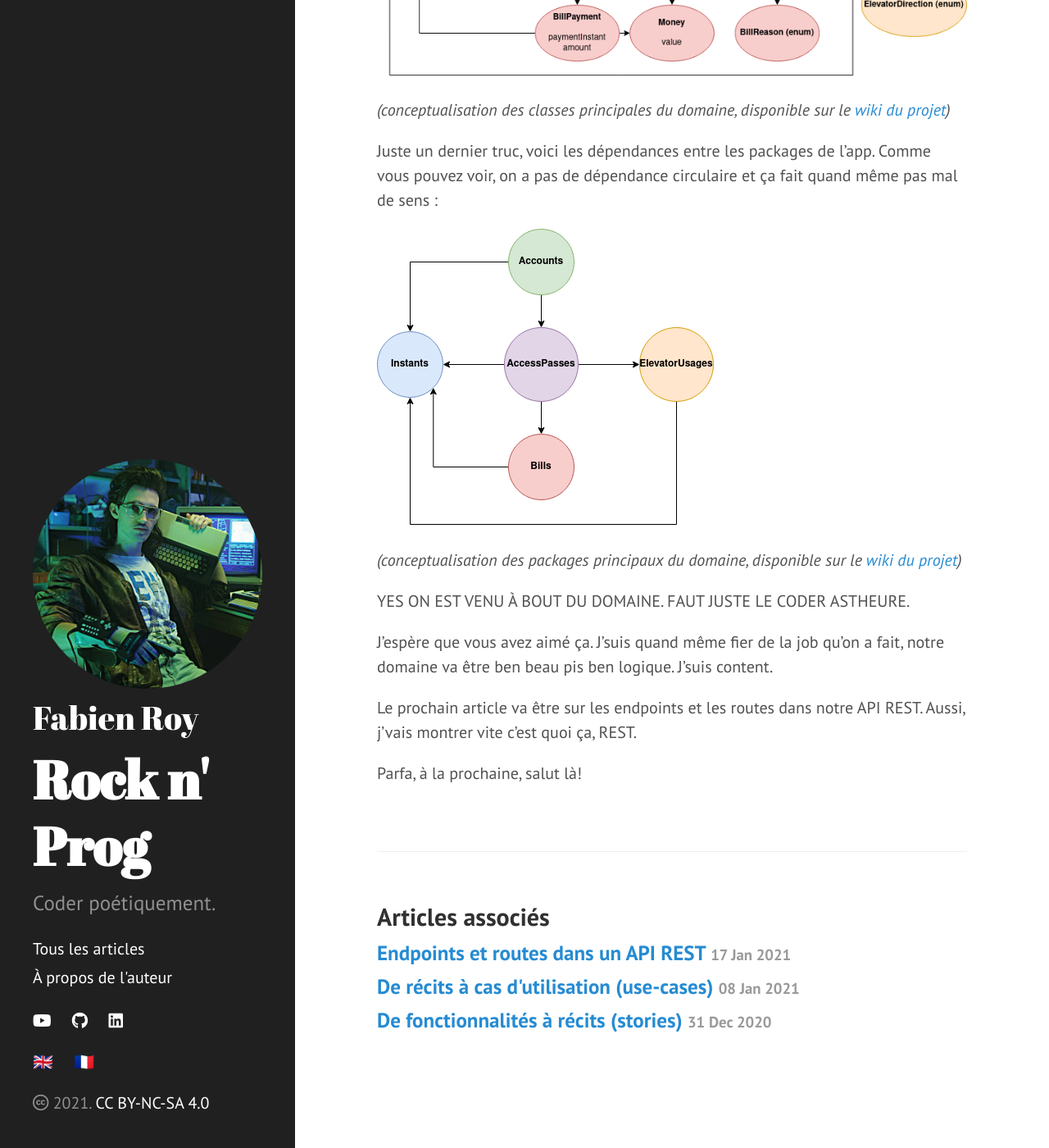
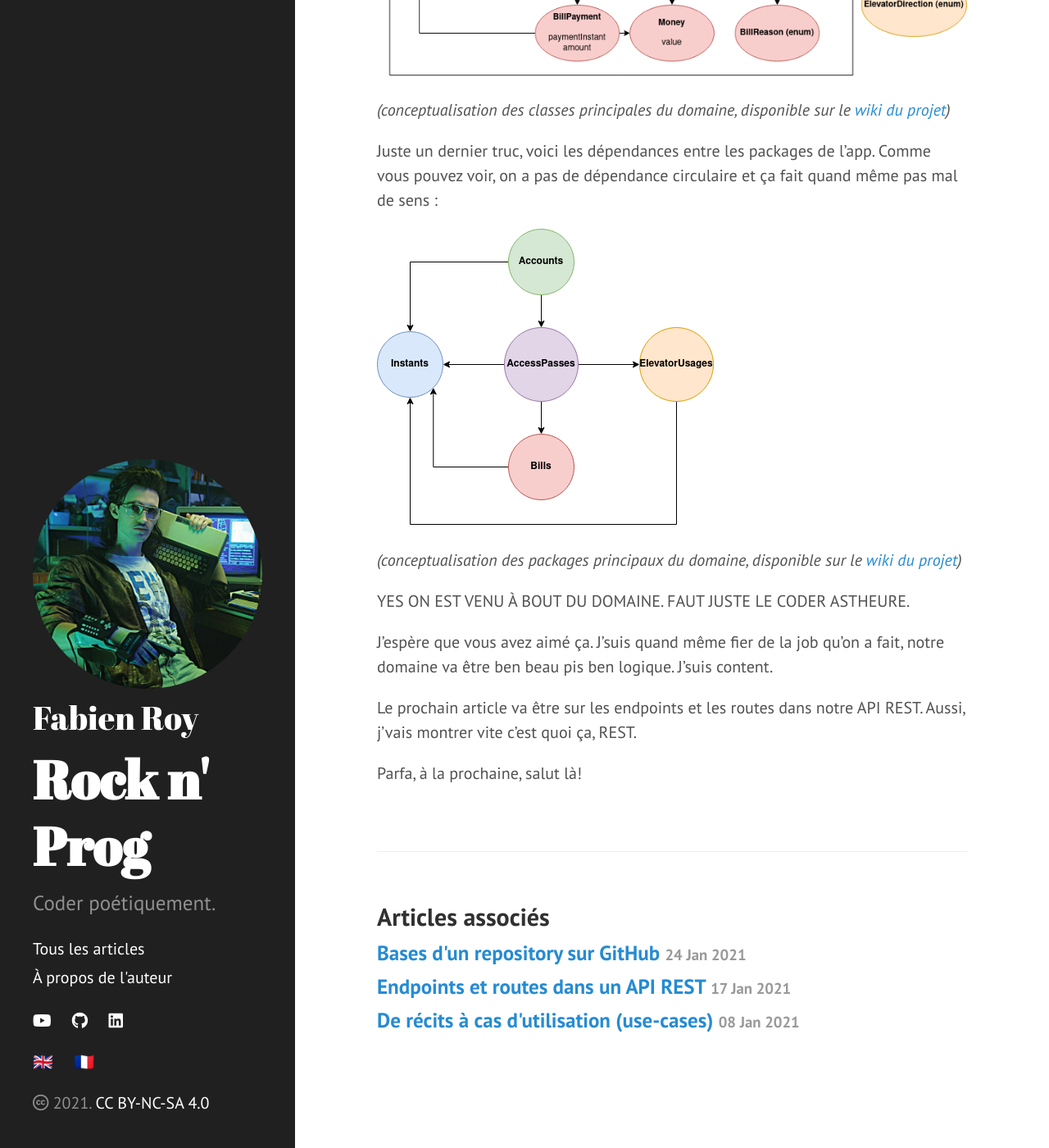
Before and after one commit to ExiledNarwal28/rocknprog, a Jekyll site: the page built from web/fr/_posts/2021-01-13-aggregate-heads-and-domain-conceptualization.md, in a window 1280 px wide and 1400 px high, scrolled down 7857 px. Shown: the whole window at 82% size. Built offline with Jekyll 4.4.1, drawn with Linux system fonts in a browser that asks for light colours; some of the changed lines change nothing that is shown.

Commit message:
Add french post for github

```diff
--- /dev/null
+++ b/web/fr/_posts/2021-01-24-github-repository-basics.md
@@ -0,0 +1,205 @@
+---
+layout: post
+title:  "Bases d'un repository sur GitHub"
+date:   2021-01-24
+categories: [project, git]
+lang: fr
+lang-ref: github-repository-basics
+---
+
+<iframe width="560" height="315" src="https://www.youtube.com/embed/vl7yvB4-WmQ" frameborder="0" allow="accelerometer; autoplay; clipboard-write; encrypted-media; gyroscope; picture-in-picture" allowfullscreen></iframe>
+
+Salut! Aujourd'hui, on monte les bases de notre repository sur GitHub.
+
+Dans le dernier article, on a concentré nos efforts sur de la documentation de planification du projet, qu’on a mis dans le wiki. C’est assez. On commence à mettre des fichiers dans notre repo. On va commencer par créer les fichiers de documentation importants à avoir dans notre repo. Ensuite, on va jaser des différentes sections qu’on va utiliser pour le projet.
+
+## Fichiers de documentation
+
+On va faire quatre fichiers ensemble, soit la licence, le code de conduite, le guide de contribution et le README. On va commencer avec la licence et le code de conduite, vu qu'ils peuvent être autogénérés.
+
+### `LICENSE`
+
+C’est ben important de choisir une licence appropriée pour notre application. Ça va influencer comment les gens peuvent utiliser votre travail.
+
+Alright, comment on choisit notre licence? J’m’embarquerai pas dans les aspects légaux pis les différences entre les licences. J’vous envoie sur le site [Choose a License](https://choosealicense.com/), qui torche pour expliquer tout ça.
+
+Moi, j’me sers de Creative Commons pour mon site web, mes vidéos et le projet, vu que c’est du matériel éducatif et fictif. J’ai choisis [BY-NC-SA version 4](https://creativecommons.org/licenses/by-nc-sa/4.0/), qui stipule que :
+
+- Les gens peuvent partager mon application et mon code comme bon leur semble ;
+- Les gens peuvent fork mon repo et modifier mon application pour adapter ça à leurs besoins ;
+- Que ce soit pour partager ou modifier mon code, il faut mentionner que ça vient de moi (BY) ;
+- Mon application et ses éventuelles modifications ne peuvent pas servir à faire du profit (NC) ;
+- La licence que j’utilise doit être utilisée pour chaque futur partage et modification de mon code (SA).
+
+Pour avoir la licence en markdown sur mon repo GitHub, je me sers du [repo de Jan T. Sott](https://github.com/idleberg/Creative-Commons-Markdown), qui contient des versions à jour de licences Creative Commons prête à être utilisée. Dans mon README.md, je vais mentionner que ça vient de lui.
+
+En passant, quand vous faites une licence sur GitHub, il suffit d’écrire `LICENSE` comme nouveau nom de fichier à la racine de votre codebase et GitHub va vous proposer plusieurs licences déjà faites. Pratique.
+
+Ma licence est assez longue, alors, plutôt que l'écrire ici, je vous envoie sur mon repo pour la voir : [https://github.com/ExiledNarwal28/space-elevator/blob/main/LICENSE.md](https://github.com/ExiledNarwal28/space-elevator/blob/main/LICENSE.md)
+
+### `CODE_OF_CONDUCT.md`
+
+Good, le code de conduite. Ça décrit comment l’équipe derrière un projet s’engage à contribuer à la communauté.
+
+Celui-là est assez simple, j’vous recommande d’utiliser un de ceux que GitHub propose. Comme la licence, il suffit d’écrire `CODE_OF_CONDUCT.md` comme nom de fichier à la racine de votre codebase et vous allez avoir des choix.
+
+Perso, j’utilise le [Contributor Covenant Code of Conduct](https://www.contributor-covenant.org/). En gros, c’est un code de conduite basé sur l’entraide et le bien-être de la communauté open-source.
+
+Encore une fois, ce fichier est assez long. Alors, plutôt que l'écrire ici, le voici sur mon repo : [https://github.com/ExiledNarwal28/space-elevator/blob/main/CODE_OF_CONDUCT.md](https://github.com/ExiledNarwal28/space-elevator/blob/main/CODE_OF_CONDUCT.md)
+
+### `CONTRIBUTING.md`
+
+Good, on a fini avec les documents autogénérés. On passe au guide de contribution.
+
+Le guide de contribution c’est la description des processus pour modifier le codebase. C’est comment, étape par étape, on veut que notre code soit changé, ajouté ou supprimé. Quand le code de conduite n’est pas directement écrit ici, on le référence au moins, vu que c’est très lié.
+
+Perso, je me traîne un template de projet en projet que j’adapte. J’ai ça comme sections :
+
+- Une référence vers le code de conduite, en premier, parce que c’est fucking important ;
+- Un guide de suivi de tâches ;
+- Un guide de développement ;
+- La liste des gens qui ont contribué au projet.
+
+Le guide de suivi de tâches et le guide de développement ont des sous-sections. Checkons ça ensemble.
+
+#### Guide de suivi de tâches
+
+D’abord, j’explique que je me sers du wiki pour décrire les fonctionnalités à implémenter dans l’application. J’dis aussi que c’est là qu’on peut trouver les stories et les use-cases, ainsi que toute la documentation de planification. C’est important de parler de ça en premier, parce que c’est la première étape du suivi de tâche : le besoin. Donc, ce qu’on décrit avant même de créer une tâche (une issue).
+
+Ensuite, je dis que les tâches seront trackées avec GitHub. On va se servir des issues. Je vais aussi décrire la manière dont on planifie les milestones, qui utiliseront le même versionnage que les releases, qui suit le [Semantic Versioning 2.0.0](https://semver.org/). Basically, c’est de représenter les numéros de versions en trois nombres : majeur (breaking changes), mineur (non-breaking changes) et patch (bug fix).
+
+Prochaine section : le project board. Je décris comment je groupe les issues dans un tableau kanban. On va y revenir plus tard dans l'article.
+
+Next, je parle du bug reporting. D’abord, je dis clairement que, dans ma définition, un test (unitaire, intégration ou end-to-end) qui ne passe pas est un bug. Juste pour enlever cette confusion. Après ça, je dis que les bugs spottés doivent être reportées sous forme d’issue avec le bon template. Ensuite, on les place dans le project board, dans la colonne To do, en haut des issues qui ne sont pas des bugs.
+
+Ensuite, on parle de pull requests. J’informe les gens qu’on se sert de Git Flow, qui permet de structurer clairement les noms des branches, ce qui a pour effet direct de clarifier les PRs. Je dis que chaque PRs doit passer le CI check et avoir 2 approvals. Je dis comment je veux que les PRs soient nommées et à quel genre de review je m’attends. Ça sert aussi de guide pour faire une bonne review.
+
+Dans cette section, je dis aussi que notre branche de développement est “develop”. La branche principale, celle du code stable, est “main”. Sidenote : GitHub a droppé le standard de nommer la branche principale “master”, vu que ça faisait référence à de l’esclavage. Je vous encourage fortement à suivre ce trend. Anyway, “main”, ça fait du sens et ça commence aussi par “m”, alors on s’en rappelle bien.
+
+Finalement, on a la Definition of done. J’explique qu’un milestone est terminé lorsque toutes ses issues le sont et qu’une issue est terminée quand tous ses requirements sont fulfilled et que sa PR est merged.
+
+#### Guide de développement
+
+Le guide de développement concerne l’aspect technique du codebase.
+
+Ça commence par le code style. Je dis quel code style je me sers pour chaque langage utilisé. Ici, j’ai juste Java à mentionner. Je donne aussi la commande pour formater le code. Je dis aussi que je veux voir aucun commentaire dans le code, mis à part des TODOs qui peuvent aider à se retrouver entre les issues. Par contre, je veux pas de TODOs quand on merge dans “main”.
+
+J'vais faire une parenthèse pour ça : quand je dis "pas de TODOs", c'est qu'il est préférable d'en faire des issues. Un IDE peut trouver tous les TODOs du codebase, ce qui permet de garder la location de changements à faire. Pour ça, c'est chill. Par contre, logiquement, quand on merge dans main, on veut transformer les TODOs restant en issues. Une bonne idée, c'est d'écrire nos TODOs comme ça `TODO #123 : Implement InMemoryAccountRepository.get(...)` où "123" est le numéro de l'issue associée. C'est donc plus facile, lorsqu'on travaille sur cette issue, de voir où nos changements sont à faire.
+
+Pour les commentaires, si votre code est bien fait et que votre archi suit un modèle DDD, c'est bien rare que les commentaires sont utiles. Votre code est assez lisible pour être compris. Voilà pourquoi je préfère simplement dire que j'en veux pas dans mon codebase. Plusieurs commentaires qui explique ce qui se passe, c'est un code smell. Y'a moyen de faire mieux!
+
+Ensuite, je dis que tout le code doit être fait en TDD, soit d’écrire les tests unitaires avant d’implémenter le code. Je décris où sont les tests et comment on les écrit.
+
+Good, on a fini avec le guide de contribution! Voici ce que ça donne :
+
+<script src="https://emgithub.com/embed.js?target=https%3A%2F%2Fgithub.com%2FExiledNarwal28%2Fspace-elevator%2Fblob%2Fmain%2FCONTRIBUTING.md&style=github&showBorder=on&showLineNumbers=on&showFileMeta=on"></script>
+*(disponible sur le [repo du projet](https://github.com/ExiledNarwal28/space-elevator/blob/main/CONTRIBUTING.md))*
+
+### `README.md`
+
+Alright, vous savez probablement tous ce qu’est un README. C’est la première chose qu’on voit en arrivant sur votre repo. On va y mettre les informations les plus importantes sur votre projet, comment le démarrer et des liens vers les ressources à connaître pour contribuer.
+
+Le site [Make a README](https://www.makeareadme.com/) est très utile pour faire votre propre README. Je le consulte souvent pour me rappeler les sections importantes.
+
+D’abord, on va écrire le nom du projet et l’expliquer brièvement. Directement après le nom du projet, c’est là qu’on va mettre les badges, quand on en aura. Par exemple, j’aime bien montrer les statuts du CI, CD et des tests end-to-end. Le code coverage et le code quality peuvent aussi être pratiques. Le site [shields.io](https://shields.io/) a plusieurs badges faciles à intégrer, si vous voulez.
+
+Dans la partie d’installation, on va expliquer comment installer les dépendances et builder le projet avec Maven.
+
+Ensuite, on va expliquer comment utiliser l’application. Il suffit de donner la ligne de commande pour exécuter le projet et de dire sur quel URL le retrouver. Quand on aura une documentation d’API, ça vaudrait la peine de la lier ici.
+
+Après ça, on parle de la contribution. Évidemment, il faut référencer le guide de contribution. On donne ensuite les commandes pour rouler les tests, créer un rapport de code coverage, appliquer le code style et générer la documentation d’API.
+
+Finalement, on va référencer notre licence.
+
+Ouin, là j’me rend compte que mon README est pas mal pareil que ceux de mes projets d’école en Java, mais, hey, tu changes pas une formule gagnante. Voici ce que ça donne :
+
+<script src="https://emgithub.com/embed.js?target=https%3A%2F%2Fgithub.com%2FExiledNarwal28%2Fspace-elevator%2Fblob%2Fmain%2FREADME.md&style=github&showBorder=on&showLineNumbers=on&showFileMeta=on"></script>
+*(disponible sur le [repo du projet](https://github.com/ExiledNarwal28/space-elevator/blob/main/README.md))*
+
+## Sections du repository
+
+Alright, on a fini les documents qui expliquent le projet pis comment on le fait. Chill. On passe aux sections du repo!
+
+D’abord, juste là où on entre dans le repo, c’est bien de laisser des tags pour chaque technos utilisées et ce qui a rapport à l’app. Je vais laisser ça vide pis remplir au fur et à mesure que j’implémente des trucs.
+
+### Issues et issue templates
+
+D’abord, on va jaser d’issues. Quossé ça? C’est les tâches à faire dans l’app. J’vais les voir vite, parce qu’on va en créer dans le prochain article. En gros, gardez en tête que chaque issue aura :
+
+- Un titre évocateur ;
+- Une référence vers un use-case et/ou story ;
+- Des étapes pour être considéré comme complété ;
+- Des étapes pour reproduire un bug, dans le cas des issues de bug ;
+- Une personne attitrée ;
+- Des étiquettes, pour filtrer tout ça ;
+- Un milestone associé ;
+- **UNE PULL REQUEST**. Un issue = un PR. La seule raison qu’il y en a plusieurs, c’est qu’on réouvre l’issue.
+
+Savez-vous ce qui aide as fuck? Les templates d’issues. En gros, quand une personne crée une nouvelle issue, on peut fournir des modèles déjà faits pour aider à écrire l’issue comme il faut.
+
+J’aime bien en avoir trois : un pour les bugs, un pour les features et un pour les features, mais version simplifiée. On va les voir ensemble.
+
+Les templates d’issues, on les place dans `.github/ISSUE_TEMPLATE`. Ça commence par du YAML, où on peut préciser le nom du template et des settings de base.
+
+Prenons le template de bug report, on veut décrire le bug, donner les steps pour le reproduire et expliquer ce qu’on veut qui se produise normalement. On laisse aussi des espaces pour les screenshots et l’info additionnelle, si besoin est.
+
+<script src="https://emgithub.com/embed.js?target=https%3A%2F%2Fgithub.com%2FExiledNarwal28%2Fspace-elevator%2Fblob%2Fmain%2F.github%2FISSUE_TEMPLATE%2Fbug_report.md&style=github&showBorder=on&showLineNumbers=on&showFileMeta=on"></script>
+*(disponible sur le [repo du projet](https://github.com/ExiledNarwal28/space-elevator/blob/main/.github/ISSUE_TEMPLATE/bug_report.md))*
+
+Alright, et pour les features à implémenter? On commence par les tâches à accomplir pour terminer l’issue. Ensuite, on décrit réellement ce qu’on veut implémenter et on donne du contexte additionnel, si c’est nécessaire.
+
+<script src="https://emgithub.com/embed.js?target=https%3A%2F%2Fgithub.com%2FExiledNarwal28%2Fspace-elevator%2Fblob%2Fmain%2F.github%2FISSUE_TEMPLATE%2Ffeature_request.md&style=github&showBorder=on&showLineNumbers=on&showFileMeta=on"></script>
+*(disponible sur le [repo du projet](https://github.com/ExiledNarwal28/space-elevator/blob/main/.github/ISSUE_TEMPLATE/feature_request.md))*
+
+Good! Pis pour la version simplifiée? Celle-là, je la fais d’avance pour les rush de fin d’itération. Rendu là, on a souvent en masse conscience de c’qui faut ajouter pis on veut juste créer des issues pour se souvenir de faire certaines choses. J’recommande pas de s’en servir, mais j’t’un calisse de cowboy. C’est la même chose que l’autre template de features, mais c’est juste une liste de tâches.
+
+<script src="https://emgithub.com/embed.js?target=https%3A%2F%2Fgithub.com%2FExiledNarwal28%2Fspace-elevator%2Fblob%2Fmain%2F.github%2FISSUE_TEMPLATE%2Ffeature_request_simple.md&style=github&showBorder=on&showLineNumbers=on&showFileMeta=on"></script>
+*(disponible sur le [repo du projet](https://github.com/ExiledNarwal28/space-elevator/blob/main/.github/ISSUE_TEMPLATE/feature_request_simple.md))*
+
+Perf, on va faire les issues de notre première itération au prochain article.
+
+### Project board
+
+Good, regardons un peu les autres sections du repo. D’abord, le project board!
+
+Celui-là, on va le garnir au prochain article. J’vais quand même expliquer vite comment moi je le fais!
+
+D’abord, je place que des issues. Vu qu’une issue a une seule PR, pas besoin de mettre les PRs.
+
+Checkons les colonnes ensemble :
+
+- `Maybe` : C’est les trucs importants à mettre au backlog. C’est pas juste des features, c’est des trucs qui doivent être implémentés, mais pas tout de suite. J’met ça parce que je - préfère avoir une colonne Maybe que d’archiver des issues qui sont importantes.
+- `To do` : C’est les issues de l’itération en cours.
+- `In progress` : Les issues qu’on est en train de travailler dessus
+- `Under review` : Les issues qui ont une PRs prête à être review ou en train de se faire review. On garde les issues là quand on a des modifications à faire suite à une review.
+- `Done` : Yeah, c’est merged dans develop!
+
+On pourrait avoir un autre colonne pour différencier les issues réglées dans develop et dans main. J’pense pas avoir besoin de ça, mais c’est une bonne idée.
+
+Sérieux, j’encourage toutes les teams à utiliser un tableau en kanban comme le project board de GitHub pour leur issue tracking. Pas juste les product owners et scrum master et tralala. Tous les devs. Ça parle pas ben ben une liste de issues quand c’est planifié pour une grosse période de temps. Ce qui parle, c’est un tableau comme ça, où on peut visualiser notre progression.
+
+### Wiki
+
+Bon, j’vais vous parler du wiki, mais crisse j’tanné de le voir, on fait juste ça depuis le début du projet.
+
+Dans mes cours, quand j’avais des rapports à produire, c’est là que je les mettais. Sinon, c’est l’endroit idéal pour mettre la documentation de planification, donc les stories, use-cases et tout le beau kit.
+
+Si vous faites une librairie ou un package utilisé par plusieurs personnes et que vous avez pas de site web pour hoster votre doc, c’est aussi une bonne place pour mettre ça. Vous pouvez structurer votre sidebar comme il faut, ça aide à se retrouver. Le footer c’est une bonne place pour mettre vos infos générales qui sont vraies pour chaque page.
+
+### Settings
+
+Alright! Les settings. Ici, vous pouvez choisir quelles sections afficher dans votre repo. Par exemple, si vous vous servez pas du wiki ou du project board, enlevez-les.
+
+Moi, y’a deux choses primordiales que je fais dans les settings : je déploie un GitHub pages pour la documentation d’API et je protège les branches principales (main et develop).
+
+Présentement, j’ai pas de doc d’API. Je vais montrer comment utiliser les GitHub pages rendu là.
+
+Pour ce qui est de la protection de branche, j’vous recommande de setter 2 review approvals, un CI check qui passe et une branche à jour avant de merge les PRs. Ça va vous éviter de mettre du code pas stable et pas trustable dans vos bonnes branches. De mon bord, évidemment, je mettrai pas 2 review approvals, vu que je travaille seul, mais vous comprendrez que c’est important en équipe.
+
+## Conclusion
+
+Good, ça fait pas mal le tour! GitHub c’est huge et c’est très configurable. Si vous avez des questions avec vos repos, hésitez pas à me laisser un commentaire sur YouTube (ou sur mon site, quand j'vais avoir configuré ça!).
+
+Le prochain article est quand même cool : on va décider notre première itération et faire les issues pour ça. J’vais me servir du project board pour structurer la suite de tâches à faire.
+
+À la prochaine, salut là!
--- a/web/public/css/page.scss
+++ b/web/public/css/page.scss
@@ -3,6 +3,10 @@
 ---
 
 @import "mixins";
+
+.container {
+  max-width: unset;
+}
 
 img[alt=author] {
   max-width: 200px;
```
